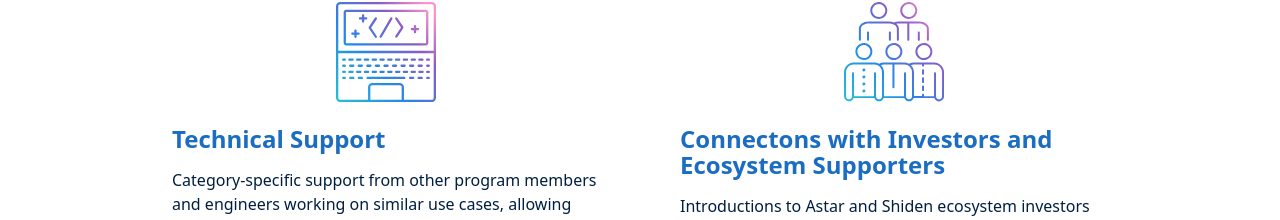
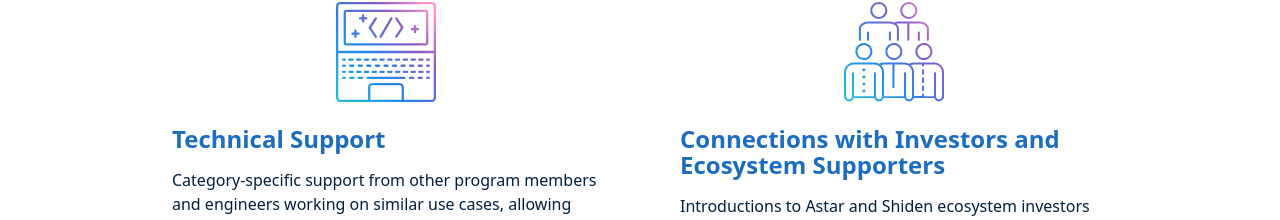
Before and after one commit to AstarNetwork/astar-homepage, a website: page docs/builders-program/index.html in a window 1280 px wide. Shown: the part 1458-1678 px from the top of the page. Drawn offline with nearby package versions, Linux system fonts and the light colour scheme.

Commit message:
typo fix

```diff
--- a/docs/builders-program/index.html
+++ b/docs/builders-program/index.html
@@ -412,7 +412,7 @@
                                       src="../images/builders-program/icon-connecting.svg"
                                       alt="Connecting with investors and ecosystem supporters">
                                   </div>
-                                  <h3 class="fw-bold mb-3">Connectons with Investors and Ecosystem Supporters</h3>
+                                  <h3 class="fw-bold mb-3">Connections with Investors and Ecosystem Supporters</h3>
                                   <p>Introductions to Astar and Shiden ecosystem investors and accelerators.</p>
                                 </div>
                               </div>
```
